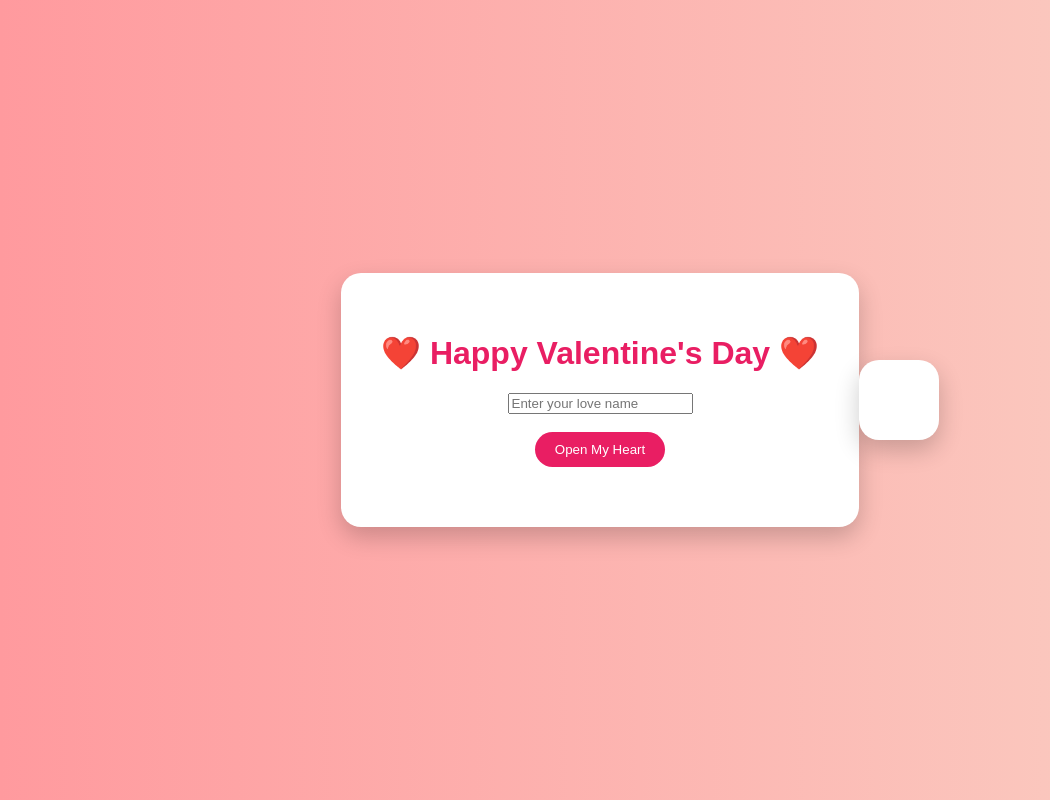
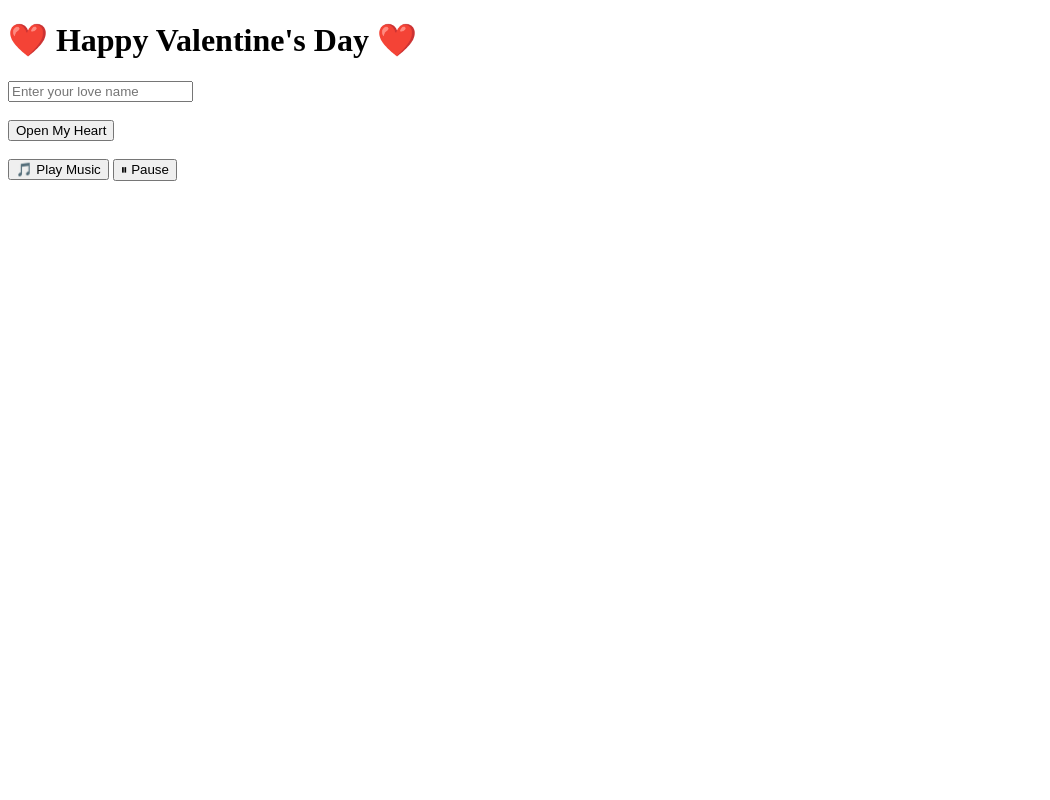
Before and after one commit to itsmedhiks-byte/valentine-website, a plain HTML site: page index.html in a window 1280 px wide. Shown: the whole page, without its empty margins (0-1050 px from the left). Drawn offline with Linux system fonts and the light colour scheme.

Commit message:
Update index.html

```diff
--- a/index.html
+++ b/index.html
@@ -1,59 +1,28 @@
 <!DOCTYPE html>
 <html>
 <head>
-<title>Happy Valentine's Day</title>
-<style>
-body {
-  margin: 0;
-  height: 100vh;
-  display: flex;
-  justify-content: center;
-  align-items: center;
-  background: linear-gradient(to right, #ff9a9e, #fad0c4);
-  font-family: Arial, sans-serif;
-  text-align: center;
-}
-
-.container {
-  background: white;
-  padding: 40px;
-  border-radius: 20px;
-  box-shadow: 0 10px 25px rgba(0,0,0,0.2);
-}
-
-h1 {
-  color: #e91e63;
-}
-
-button {
-  padding: 10px 20px;
-  background: #e91e63;
-  color: white;
-  border: none;
-  border-radius: 20px;
-  cursor: pointer;
-}
-
-button:hover {
-  background: #c2185b;
-}
-
-#message {
-  margin-top: 20px;
-  color: #444;
-  font-size: 18px;
-}
-</style>
+  <title>Valentine Special</title>
 </head>
 
 <body>
 
 <div class="container">
   <h1>❤️ Happy Valentine's Day ❤️</h1>
+
   <input type="text" id="name" placeholder="Enter your love name"><br><br>
+
   <button onclick="showMessage()">Open My Heart</button>
+  <br><br>
+
+  <!-- Music Buttons -->
+  <button onclick="playMusic()">🎵 Play Music</button>
+  <button onclick="pauseMusic()">⏸ Pause</button>
+
   <div id="message"></div>
 </div>
+
+<!-- Audio File -->
+<audio id="bgMusic" src="love.mp3" loop></audio>
 
 <script>
 function showMessage() {
@@ -61,22 +30,15 @@ function showMessage() {
   document.getElementById("message").innerHTML =
     "Dear " + name + ", You are my today and all of my tomorrows 💕";
 }
-</script>
-<body>
 
-<div class="container">
-  <!-- Your existing content -->
-</div>
+function playMusic() {
+  document.getElementById("bgMusic").play();
+}
 
-<audio id="bgMusic" src="love.mp3" loop></audio>
-
-<script>
-document.body.addEventListener("click", function() {
-  document.getElementById("bgMusic").play();
-}, { once: true });
+function pauseMusic() {
+  document.getElementById("bgMusic").pause();
+}
 </script>
 
 </body>
-
-</body>
 </html>
```
